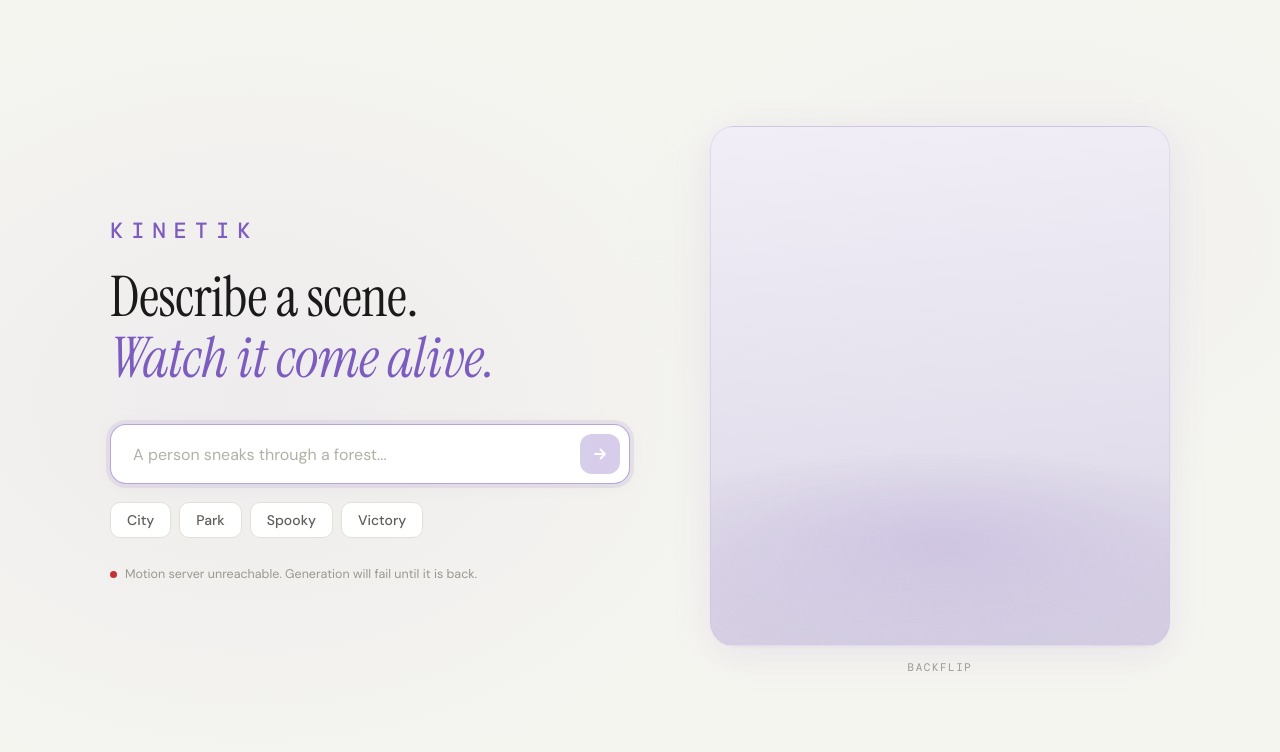
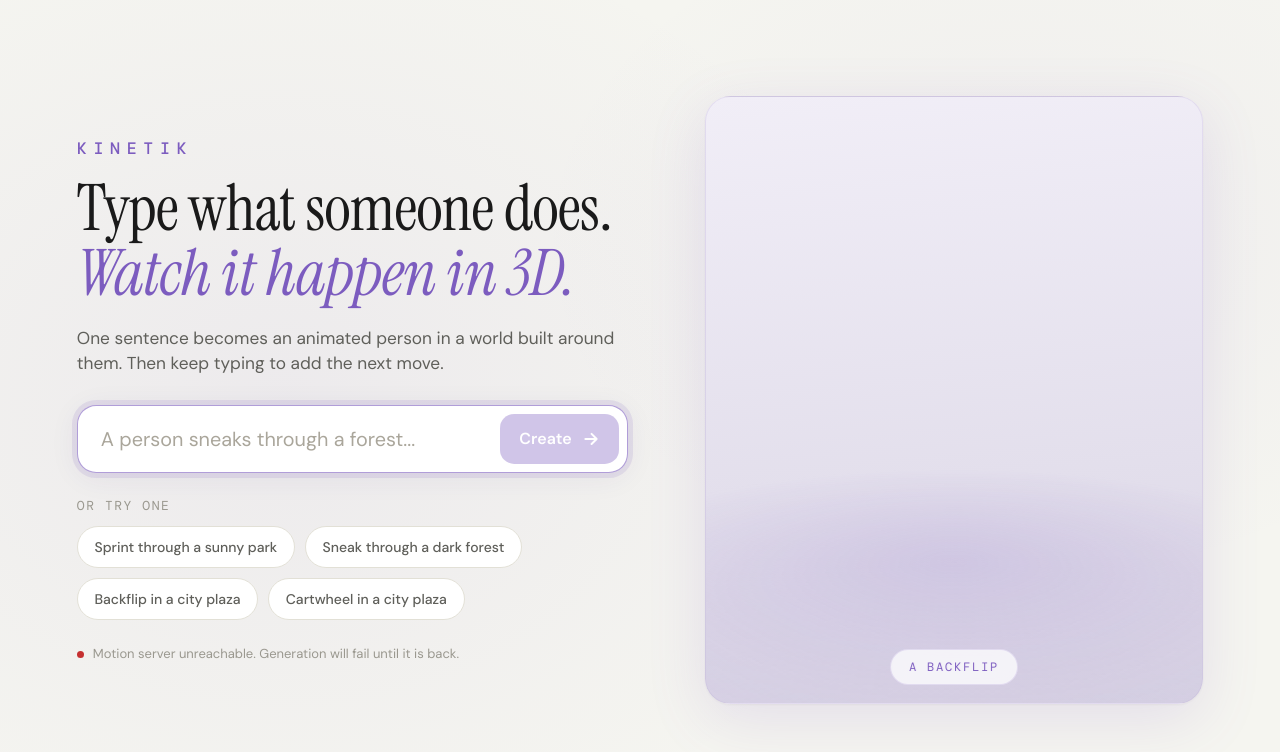
Before and after one commit to EnesYilmazcode/Kinetik, a plain HTML site: page index.html in a window 1280 px wide. Drawn offline with nearby package versions, Linux system fonts and the light colour scheme; no server answers; animation ran at ten frames a second.

Commit message:
Redesign the welcome screen
Bigger prompt box and type, a plain-language headline and one line on
what Kinetik does, example prompts that are full sentences (each checked
to produce the motion it names), and a larger motion preview with the
move named on the card.

```diff
--- a/index.html
+++ b/index.html
@@ -106,22 +106,25 @@
         <div id="welcome">
           <div class="w-left">
             <div class="w-brand">kinetik</div>
-            <div class="w-tagline">Describe a scene.<br><span>Watch it come alive.</span></div>
+            <h1 class="w-tagline">Type what someone does.<br><span>Watch it happen in 3D.</span></h1>
+            <p class="w-sub">One sentence becomes an animated person in a world built around them. Then keep typing to add the next move.</p>
             <div class="w-input-wrap">
-              <input type="text" id="welcome-input" placeholder="A person sneaks through a forest..." autofocus autocomplete="off">
-              <button class="w-input-arrow" id="welcome-go" aria-label="Generate"><svg viewBox="0 0 16 16" width="16" height="16" fill="none" stroke="currentColor" stroke-width="1.8" stroke-linecap="round" stroke-linejoin="round"><path d="M3 8h10M8.5 3.5L13 8l-4.5 4.5"/></svg></button>
+              <input type="text" id="welcome-input" placeholder="A person sneaks through a forest..." autofocus autocomplete="off" aria-label="Describe a scene">
+              <button class="w-input-arrow" id="welcome-go" aria-label="Create"><span>Create</span><svg viewBox="0 0 16 16" width="18" height="18" fill="none" stroke="currentColor" stroke-width="1.8" stroke-linecap="round" stroke-linejoin="round"><path d="M3 8h10M8.5 3.5L13 8l-4.5 4.5"/></svg></button>
             </div>
+            <div class="w-try">Or try one</div>
             <div class="w-examples">
-                <button class="w-ex" data-prompt="A person walks through a busy city street"><span class="w-ex-label">City</span></button>
-                <button class="w-ex" data-prompt="A person jogs through a park at sunrise"><span class="w-ex-label">Park</span></button>
-                <button class="w-ex" data-prompt="A person explores a spooky graveyard at night"><span class="w-ex-label">Spooky</span></button>
-                <button class="w-ex" data-prompt="A person celebrates winning on a sports field"><span class="w-ex-label">Victory</span></button>
+                <button class="w-ex" data-prompt="A person sprints at full speed through a sunny park"><span class="w-ex-label">Sprint through a sunny park</span></button>
+                <button class="w-ex" data-prompt="A person sneaks through a dark forest"><span class="w-ex-label">Sneak through a dark forest</span></button>
+                <button class="w-ex" data-prompt="A person does a backflip in place in a city plaza"><span class="w-ex-label">Backflip in a city plaza</span></button>
+                <button class="w-ex" data-prompt="A person does a sideways cartwheel in a city plaza"><span class="w-ex-label">Cartwheel in a city plaza</span></button>
             </div>
             <div class="w-status" id="w-status"><span class="gpu-dot"></span><span id="w-status-text">Connecting to the motion model</span></div>
           </div>
           <div class="w-right">
-            <div id="w-preview"></div>
-            <div class="w-motion-label" id="w-motion-label">backflip</div>
+            <div id="w-preview">
+              <div class="w-motion-label" id="w-motion-label">a backflip</div>
+            </div>
           </div>
         </div>
 
--- a/style.css
+++ b/style.css
@@ -398,98 +398,109 @@
 #welcome {
     position: fixed; inset: 0; z-index: 100;
     background: var(--bg);
-    display: flex; align-items: center; justify-content: center; gap: 80px;
+    display: flex; align-items: center; justify-content: center;
+    gap: clamp(40px, 6vw, 120px); padding: 0 clamp(32px, 6vw, 120px);
     transition: opacity 0.6s ease, transform 0.6s ease;
     overflow: hidden;
 }
 #welcome::before {
     content: ''; position: absolute; inset: 0;
     background:
-        radial-gradient(ellipse 800px 600px at 20% 50%, rgba(124,92,191,0.06) 0%, transparent 70%),
-        radial-gradient(ellipse 600px 400px at 80% 30%, rgba(124,92,191,0.04) 0%, transparent 70%);
+        radial-gradient(ellipse 900px 700px at 22% 50%, rgba(124,92,191,0.07) 0%, transparent 70%),
+        radial-gradient(ellipse 700px 500px at 80% 30%, rgba(124,92,191,0.05) 0%, transparent 70%);
     pointer-events: none;
 }
 #welcome.hidden { opacity: 0; transform: scale(0.98); pointer-events: none; }
 
 .w-left {
     display: flex; flex-direction: column; align-items: flex-start;
-    width: 520px; max-width: 100%; position: relative; z-index: 1;
+    flex: 0 1 760px; min-width: 0; position: relative; z-index: 1;
 }
+.w-left > * { opacity: 0; animation: w-slide-up 0.7s cubic-bezier(0.16, 1, 0.3, 1) forwards; }
 .w-brand {
-    font-family: var(--mono); font-size: 22px; font-weight: 500;
-    color: var(--accent); letter-spacing: 8px; text-transform: uppercase;
-    margin-bottom: 22px; opacity: 0;
-    animation: w-slide-up 0.7s cubic-bezier(0.16, 1, 0.3, 1) 0.1s forwards;
+    font-family: var(--mono); font-size: clamp(16px, 1.3vw, 22px); font-weight: 500;
+    color: var(--accent); letter-spacing: 0.4em; text-transform: uppercase;
+    margin-bottom: clamp(16px, 2.2vh, 28px); animation-delay: 0.1s !important;
 }
 .w-tagline {
-    font-family: var(--serif); font-size: 56px; font-weight: 400;
-    color: var(--text); line-height: 1.08; margin-bottom: 36px;
-    letter-spacing: -0.5px; opacity: 0;
-    animation: w-slide-up 0.7s cubic-bezier(0.16, 1, 0.3, 1) 0.2s forwards;
+    font-family: var(--serif); font-size: clamp(44px, 5vw, 96px); font-weight: 400;
+    color: var(--text); line-height: 1.02; letter-spacing: -0.01em;
+    margin-bottom: clamp(16px, 2.4vh, 28px); animation-delay: 0.2s !important;
 }
 .w-tagline span { color: var(--accent); font-style: italic; }
-.w-input-wrap {
-    position: relative; width: 100%; opacity: 0;
-    animation: w-slide-up 0.7s cubic-bezier(0.16, 1, 0.3, 1) 0.35s forwards;
+.w-sub {
+    font-size: clamp(17px, 1.35vw, 24px); line-height: 1.45; color: var(--text-2);
+    max-width: 34em; margin-bottom: clamp(24px, 3.6vh, 44px); animation-delay: 0.28s !important;
 }
+.w-input-wrap { position: relative; width: 100%; animation-delay: 0.35s !important; }
 #welcome-input {
-    width: 100%; height: 60px; padding: 0 64px 0 22px;
-    border: 1px solid var(--border); border-radius: 16px;
+    width: 100%; height: clamp(68px, 8.2vh, 100px);
+    padding: 0 clamp(150px, 11vw, 200px) 0 clamp(22px, 1.8vw, 34px);
+    border: 1.5px solid var(--border); border-radius: clamp(18px, 1.5vw, 26px);
     background: var(--bg-panel); font-family: var(--sans);
-    font-size: 16px; color: var(--text); outline: none;
-    box-shadow: 0 2px 20px rgba(0,0,0,0.04);
+    font-size: clamp(19px, 1.55vw, 30px); color: var(--text); outline: none;
+    box-shadow: 0 4px 30px rgba(60,40,110,0.07);
     transition: border-color 0.2s, box-shadow 0.2s;
 }
 #welcome-input:focus {
-    border-color: rgba(124,92,191,0.55);
-    box-shadow: 0 2px 20px rgba(0,0,0,0.04), 0 0 0 4px rgba(124,92,191,0.1);
+    border-color: rgba(124,92,191,0.6);
+    box-shadow: 0 4px 30px rgba(60,40,110,0.07), 0 0 0 5px rgba(124,92,191,0.12);
 }
-#welcome-input::placeholder { color: #b3b0a6; }
+#welcome-input::placeholder { color: #aaa69b; }
 .w-input-arrow {
-    position: absolute; right: 10px; top: 50%; transform: translateY(-50%);
-    width: 40px; height: 40px; border-radius: 12px;
+    position: absolute; right: clamp(8px, 0.7vw, 12px); top: 50%; transform: translateY(-50%);
+    height: calc(100% - 2 * clamp(8px, 0.7vw, 12px)); padding: 0 clamp(18px, 1.5vw, 28px);
+    border-radius: clamp(12px, 1.1vw, 18px);
     background: var(--accent); color: #fff; border: none; cursor: pointer;
-    display: flex; align-items: center; justify-content: center;
-    opacity: 0.3; pointer-events: none; transition: opacity 0.2s, background 0.15s;
+    display: flex; align-items: center; gap: 10px;
+    font-size: clamp(16px, 1.2vw, 22px); font-weight: 600;
+    opacity: 0.35; pointer-events: none; transition: opacity 0.2s, background 0.15s;
 }
 .w-input-arrow.visible { opacity: 1; pointer-events: auto; }
 .w-input-arrow.visible:hover { background: var(--accent-hover); }
 
-.w-examples {
-    display: flex; gap: 8px; margin-top: 18px; flex-wrap: wrap;
-    width: 100%; opacity: 0;
-    animation: w-slide-up 0.7s cubic-bezier(0.16, 1, 0.3, 1) 0.5s forwards;
+.w-try {
+    margin-top: clamp(22px, 3vh, 36px); margin-bottom: 12px;
+    font-size: clamp(13px, 0.95vw, 16px); color: var(--text-3); font-family: var(--mono);
+    letter-spacing: 0.12em; text-transform: uppercase; animation-delay: 0.45s !important;
 }
+.w-examples { display: flex; gap: 10px; flex-wrap: wrap; width: 100%; animation-delay: 0.5s !important; }
 .w-ex {
-    cursor: pointer; height: 36px; padding: 0 16px; border-radius: 10px;
+    cursor: pointer; height: clamp(42px, 4.4vh, 54px); padding: 0 clamp(16px, 1.3vw, 24px); border-radius: 999px;
     background: var(--bg-panel); border: 1px solid var(--border);
     transition: border-color 0.2s, background 0.2s, color 0.2s;
 }
 .w-ex:hover { border-color: rgba(124,92,191,0.5); background: var(--accent-light); }
 .w-ex:active { opacity: 0.8; }
 .w-ex:hover .w-ex-label { color: var(--accent); }
-.w-ex-label { font-size: 14px; color: var(--text-2); font-weight: 500; white-space: nowrap; transition: color 0.2s; }
+.w-ex-label { font-size: clamp(14px, 1.05vw, 19px); color: var(--text-2); font-weight: 500; white-space: nowrap; transition: color 0.2s; }
 .w-status {
-    display: flex; align-items: center; gap: 8px; margin-top: 28px;
-    font-size: 12.5px; color: var(--text-3); line-height: 1.4; opacity: 0;
-    animation: w-slide-up 0.7s cubic-bezier(0.16, 1, 0.3, 1) 0.6s forwards;
+    display: flex; align-items: center; gap: 9px; margin-top: clamp(22px, 3.2vh, 40px);
+    font-size: clamp(13px, 0.95vw, 16px); color: var(--text-3); line-height: 1.4;
+    animation-delay: 0.6s !important;
 }
 .w-status .gpu-dot { flex-shrink: 0; }
 
 .w-right {
-    display: flex; flex-direction: column; align-items: center; gap: 14px; position: relative; z-index: 1;
+    display: flex; flex-direction: column; align-items: center; position: relative; z-index: 1;
     animation: w-slide-up 0.8s cubic-bezier(0.16, 1, 0.3, 1) 0.3s both;
 }
 #w-preview {
-    width: 460px; height: 520px; border-radius: 24px; overflow: hidden;
+    position: relative;
+    height: min(76vh, 900px); width: min(calc(min(76vh, 900px) * 0.82), 40vw);
+    border-radius: clamp(22px, 2vw, 34px); overflow: hidden;
     background: linear-gradient(175deg, #f1eef7 0%, #e3dfec 62%, #d9d4e4 100%);
-    box-shadow: 0 10px 40px rgba(124,92,191,0.10), 0 1px 3px rgba(0,0,0,0.05);
+    box-shadow: 0 16px 60px rgba(124,92,191,0.14), 0 1px 3px rgba(0,0,0,0.05);
     border: 1px solid rgba(124,92,191,0.12);
 }
 #w-preview canvas { display: block; width: 100%; height: 100%; }
 .w-motion-label {
-    font-size: 11px; color: var(--text-3); font-family: var(--mono); letter-spacing: 1.5px;
-    text-transform: uppercase; transition: opacity 0.4s;
+    position: absolute; left: 50%; bottom: clamp(16px, 2.2vh, 28px); transform: translateX(-50%); z-index: 2;
+    padding: 9px 18px; border-radius: 999px; white-space: nowrap;
+    background: rgba(255,255,255,0.75); border: 1px solid rgba(124,92,191,0.16);
+    -webkit-backdrop-filter: blur(10px); backdrop-filter: blur(10px);
+    font-size: clamp(12px, 0.95vw, 16px); color: var(--accent); font-family: var(--mono);
+    letter-spacing: 0.14em; text-transform: uppercase; transition: opacity 0.4s;
 }
 @keyframes w-slide-up {
     from { opacity: 0; transform: translateY(20px); }
@@ -553,23 +564,19 @@
 #render-progress .render-fill { height: 100%; width: 0; background: var(--accent); border-radius: 2px; transition: width 0.1s linear; }
 
 /* ====== SMALL SCREENS ====== */
-@media (max-width: 1100px) {
-    #welcome { gap: 48px; padding: 0 32px; }
-    #w-preview { width: 380px; height: 440px; }
-    .w-tagline { font-size: 48px; }
-}
 @media (max-width: 860px) {
     :root { --edge: 10px; --tl-h: 68px; }
     #welcome {
         flex-direction: column; justify-content: flex-start; gap: 22px;
-        padding: 28px 20px 24px; overflow-y: auto;
+        padding: 24px 20px; overflow-y: auto;
     }
-    .w-right { order: -1; gap: 8px; width: 100%; }
-    #w-preview { width: 100%; max-width: 360px; height: 34vh; min-height: 220px; border-radius: 20px; }
-    .w-left { width: 100%; max-width: 520px; }
-    .w-brand { font-size: 16px; letter-spacing: 6px; margin-bottom: 12px; }
-    .w-tagline { font-size: 38px; margin-bottom: 22px; }
-    .w-status { margin-top: 18px; }
+    .w-right { order: -1; width: 100%; }
+    #w-preview { width: 100%; max-width: 380px; height: 36vh; min-height: 230px; border-radius: 22px; }
+    .w-left { flex: none; width: 100%; max-width: 560px; }
+    .w-tagline { font-size: 40px; }
+    .w-sub { font-size: 17px; }
+    #welcome-input { padding-right: 64px; }
+    .w-input-arrow span { display: none; }
 
     #topbar { height: 56px; }
     .tb-left { height: 36px; padding-left: 12px; gap: 8px; }
```
